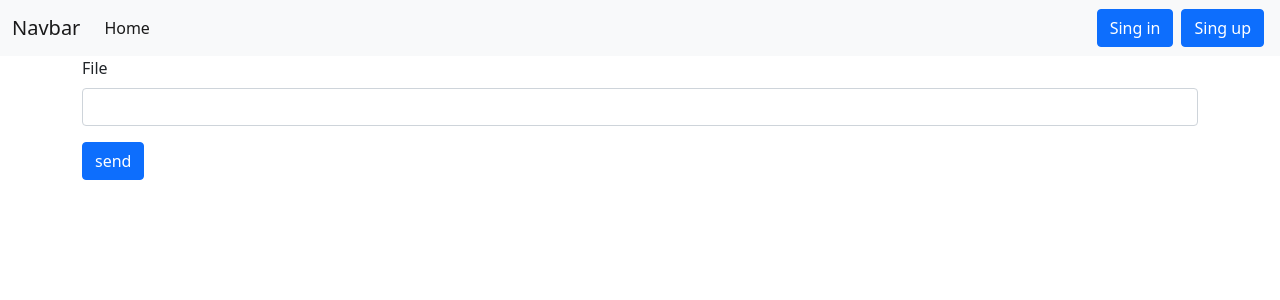
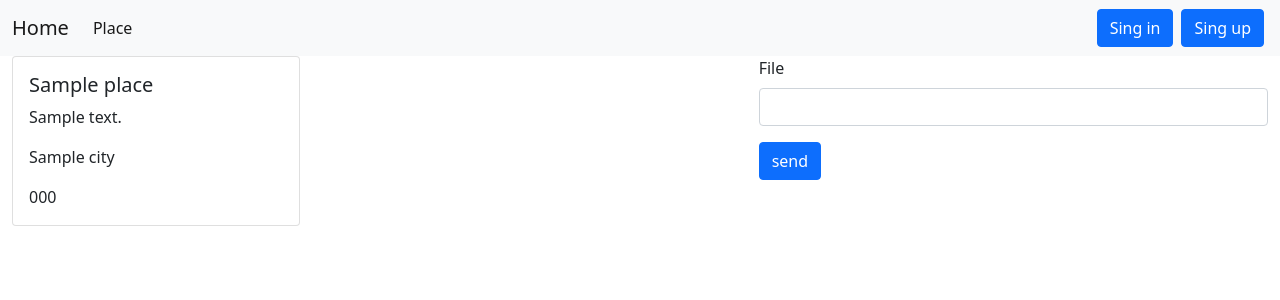
Before and after one commit to Les-Cachotieres/symfo-test, a Symfony app: template templates/Place.html.twig in a window 1280 px wide. Shown: the top 300 px of the page. Run offline with Twig, Linux system fonts and the light colour scheme; the template is opened without the code that fills it: most values are stand-ins (such as "Sample title", 1, 10 or a date in 2020); form fields are guessed from the names that the template uses; some libraries are stand-ins or nearby versions.

Commit message:
systeme csv + affichage

```diff
--- a/templates/Place.html.twig
+++ b/templates/Place.html.twig
@@ -7,13 +7,28 @@
 {% endblock %}
 
 {% block body %}
-    <div class="container">
-        <div class="row">
-            {{ form_start(PlaceForm) }}
-                {{ form_row(PlaceForm.File) }}
+    <div class="container-fluid">
 
-                <button type="submit" class="btn btn-primary">send</button>
-             {{ form_end(PlaceForm) }}
+        <div class="row d-flex">
+            <div class=" d-flex col-sm-7 flex-wrap">
+                {% for key, element in Place %}
+                    <div class="card" style="width: 18rem; col-sm-3">
+                        <div class="card-body">
+                            <h5 class="card-title">{{element.name}}</h5>
+                            <p class="card-text">{{element.address}}</p>
+                            <p class="card-text">{{element.city}}</p>
+                            <p class="card-text">{{element.zipCode}}</p>
+                        </div>
+                    </div>
+                {% endfor %}
+            </div>
+            <div class="col-sm-5">
+                {{ form_start(PlaceForm) }}
+                    {{ form_row(PlaceForm.File) }}
+
+                    <button type="submit" class="btn btn-primary">send</button>
+                {{ form_end(PlaceForm) }}
+            </div>
         </div>
     </div>
 
--- a/templates/base.html.twig
+++ b/templates/base.html.twig
@@ -12,19 +12,25 @@
     <body>
         <nav class="navbar navbar-expand-lg navbar-light bg-light">
             <div class="container-fluid">
-                <a class="navbar-brand" href="#">Navbar</a>
+                <a class="navbar-brand" href="/">Home</a>
                 <button class="navbar-toggler" type="button" data-bs-toggle="collapse" data-bs-target="#navbarSupportedContent" aria-controls="navbarSupportedContent" aria-expanded="false" aria-label="Toggle navigation">
                 <span class="navbar-toggler-icon"></span>
                 </button>
                 <div class="collapse navbar-collapse" id="navbarSupportedContent">
                 <ul class="navbar-nav me-auto mb-2 mb-lg-0">
                     <li class="nav-item">
-                    <a class="nav-link active" aria-current="page" href="#">Home</a>
+                    <a class="nav-link active" aria-current="page" href="/place">Place</a>
                     </li>
                 </ul>
-                <a class="btn btn-primary mx-1" href="#" role="button">Sing in</a>
-                <a class="btn btn-primary mx-1" href="#" role="button">Sing up</a>
+                {% if is_granted('ROLE_USER') %}
+                <a class="btn btn-primary mx-1" href="/logout" role="button">Logout</a>
+                {% else %}
+                <a class="btn btn-primary mx-1" href="/sing-in" role="button">Sing in</a>
+                <a class="btn btn-primary mx-1" href="/sing-up" role="button">Sing up</a>
                 </div>
+                {% endif %}
+
+
             </div>
         </nav>
         {% block body %}{% endblock %}
```
Also changed, not shown: src/Controller/LoginController.php (deleted, +0 -18 lines), src/Controller/PlaceController.php (+29 -14 lines), src/Entity/Place.php (+1 -7 lines), src/Form/PlaceType.php (+9 -2 lines), templates/SingIn.html.twig (+4 -4 lines).
